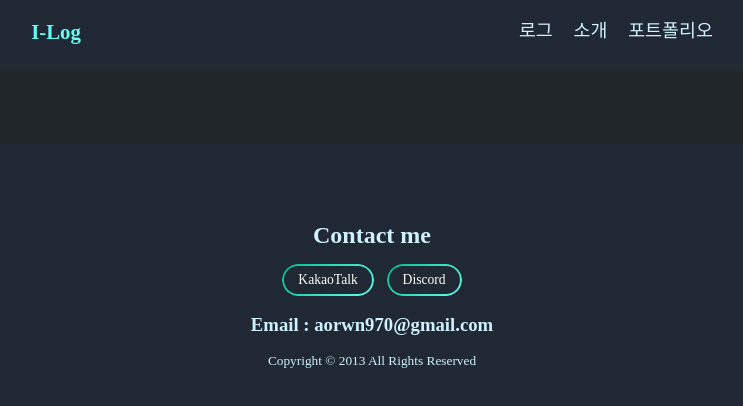
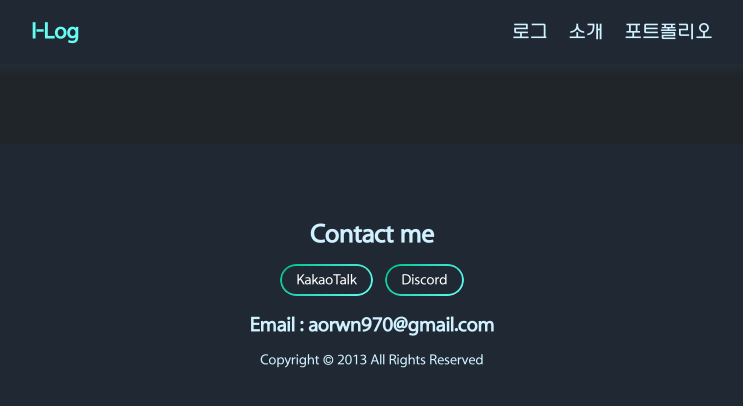
Before and after one commit to Rengod95/ilog-client, a Next.js app: page / in a window 1280 px wide. Shown: the top 406 px of the page, without its empty margins (268-1011 px from the left). Built offline with nearby package versions, Linux system fonts and the light colour scheme.

Commit message:
feat: apply optimized font-family
* 폰트가 정상적으로 적용되지 않던 문제를 수정했습니다.

* local font import 시 next가 자체적으로 제공하는 font-import 방식을 사용하여 최적화를 진행합니다.

```diff
--- a/next.config.js
+++ b/next.config.js
@@ -7,6 +7,9 @@ const nextConfig = {
     reactMode: 'concurrent',
     mdxRs: true,
   },
+  fontLoaders: [
+    { loader: '@next/font/google', options: { subsets: ['latin'] } },
+  ],
 };
 
 const withMDX = require('@next/mdx')({
--- a/pages/_app.tsx
+++ b/pages/_app.tsx
@@ -4,11 +4,16 @@ import React from 'react';
 import { DEFAULT_THEME } from '@/styles/Theme';
 import '@/styles/Config.css';
 import { Layout } from '@/components/layout/Layout';
+import localFont from '@next/font/local';
+
+export const DEFAULT_FONT = localFont({
+  src: '../public/font/Korail_Round_Gothic_Medium.ttf',
+});
 
 export default function App({ Component, pageProps }: AppProps) {
   return (
     <ThemeProvider theme={DEFAULT_THEME}>
-      <Layout>
+      <Layout className={DEFAULT_FONT.className}>
         <Component {...pageProps} />
       </Layout>
     </ThemeProvider>
--- a/pages/_document.tsx
+++ b/pages/_document.tsx
@@ -1,13 +1,13 @@
-import { Html, Head, Main, NextScript } from 'next/document'
+import { Html, Head, Main, NextScript } from 'next/document';
 
 export default function Document() {
   return (
-    <Html lang="en">
+    <Html lang='kr'>
       <Head />
       <body>
         <Main />
         <NextScript />
       </body>
     </Html>
-  )
+  );
 }
--- a/pages/index.tsx
+++ b/pages/index.tsx
@@ -1,13 +1,10 @@
 import Head from 'next/head';
-import { Inter } from '@next/font/google';
-
-const inter = Inter({ subsets: ['latin'] });
 
 export default function Home() {
   return (
     <>
       <Head>
-        <title>Create Next App</title>
+        <title>I-log</title>
         <meta name='description' content='Generated by create next app' />
         <meta name='viewport' content='width=device-width, initial-scale=1' />
         <link rel='icon' href='/favicon.ico' />
--- a/src/components/Log/Log/Log.tsx
+++ b/src/components/Log/Log/Log.tsx
@@ -2,8 +2,7 @@ import React from 'react';
 import { MDXLoader } from '../MDX';
 import { LogData } from '.';
 import * as S from './Log.style';
-import { Button } from '@/components/UI/Button';
-import { Flex } from '@/components/UI/FlexBox';
+
 import { Chip } from '@/components/UI/Chip';
 
 const DEFAULT_TAGS = [
--- a/src/components/layout/Layout.tsx
+++ b/src/components/layout/Layout.tsx
@@ -14,11 +14,11 @@ export const Wrapper = styled(Flex)`
 
 export type LayoutProps = {
   children?: ReactNode;
-};
+} & React.HTMLAttributes<HTMLDivElement>;
 
-export const Layout = ({ children }: LayoutProps) => {
+export const Layout = ({ children, className }: LayoutProps) => {
   return (
-    <Wrapper flex='columnStart'>
+    <Wrapper flex='columnStart' className={className}>
       <AppHeader>
         <HeaderContent />
       </AppHeader>
```
Also changed, not shown: public/font/Korail_Round_Gothic_Medium.ttf (added).
